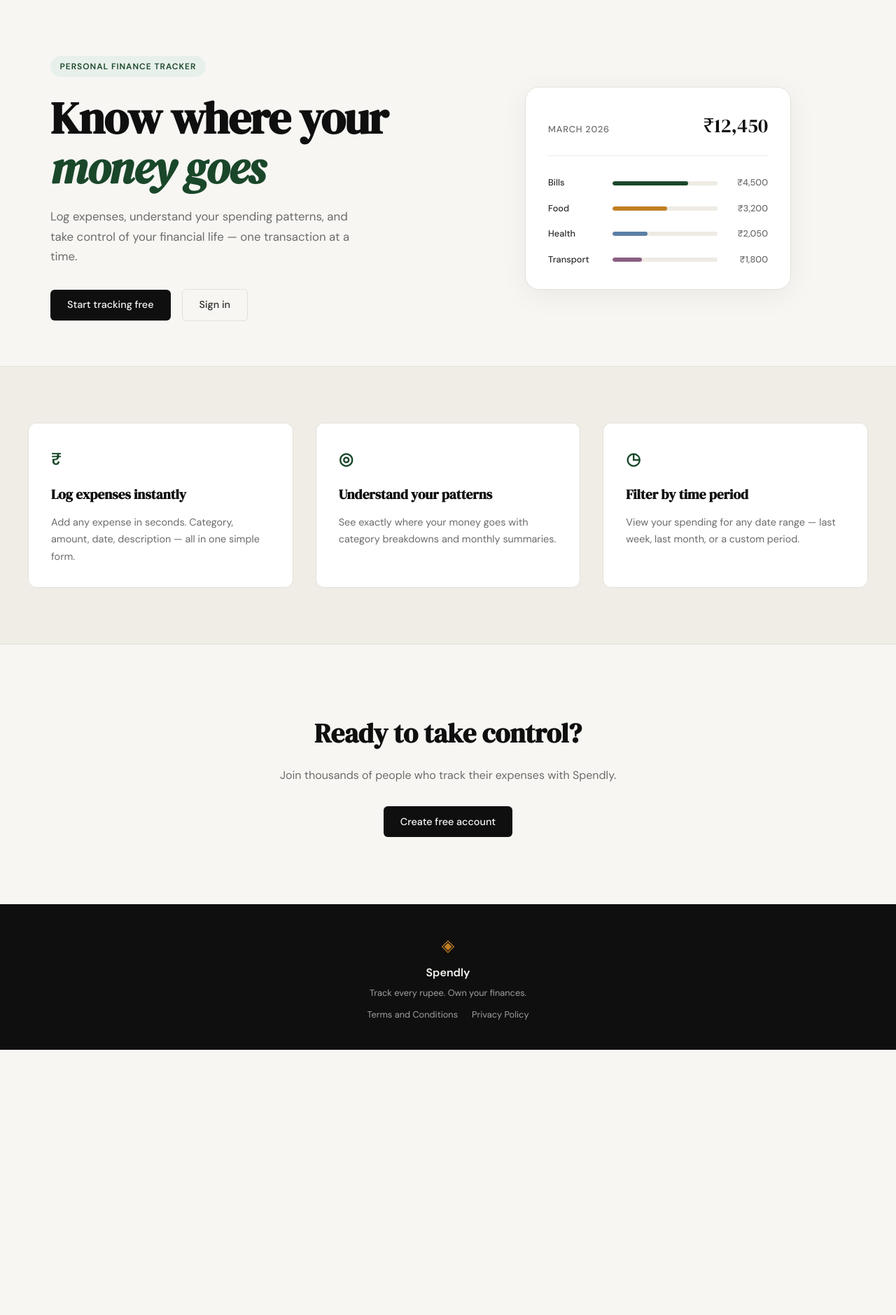
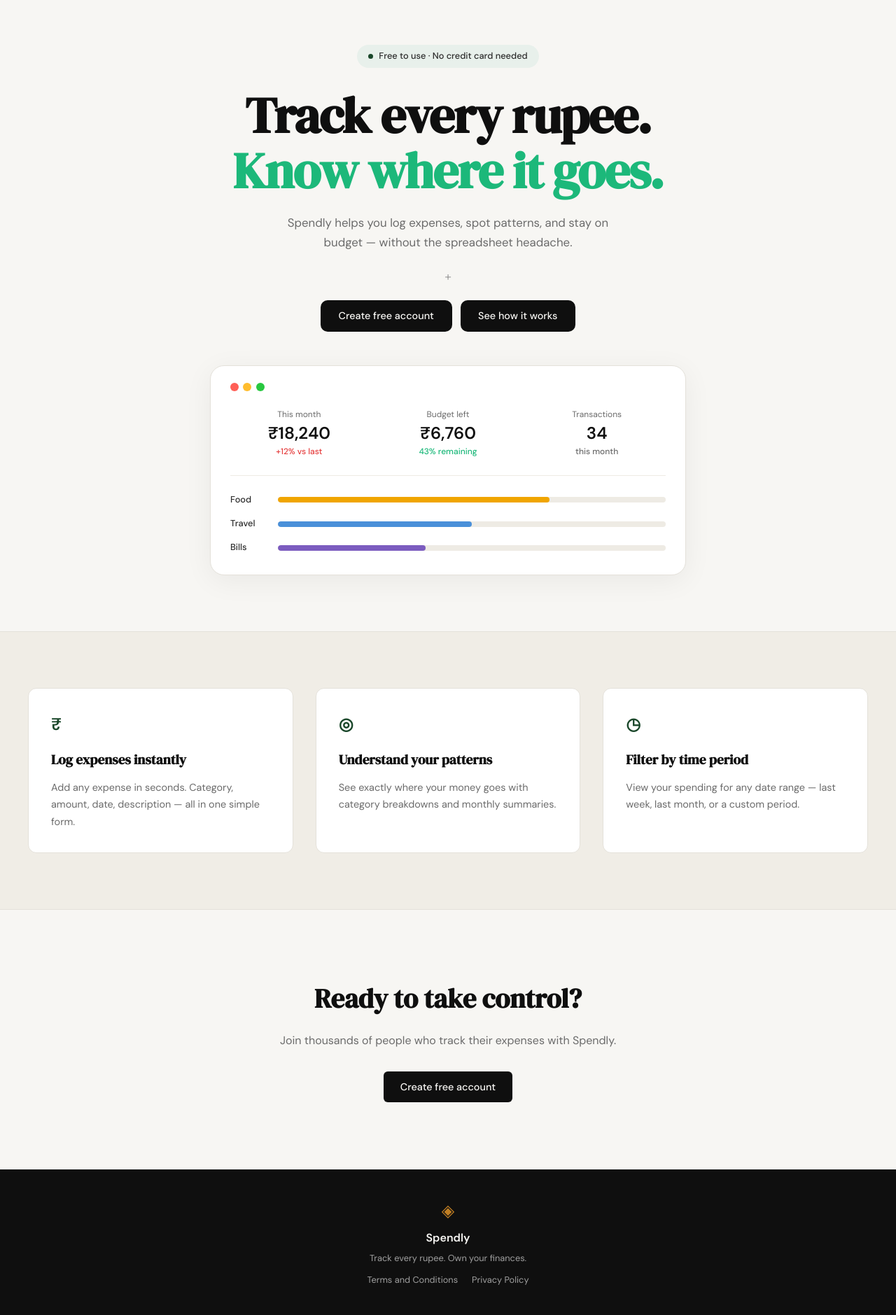
Before and after one commit to Laakhishiv6/Expense-Tracker, a Flask app: page / in a window 1280 px wide. Shown: the part 61-1940 px from the top of the page at 70% size. Before the commit the page ends 1561 px from the top, so only its background shows below. Run offline with Flask 3, Linux system fonts and the light colour scheme.

Commit message:
landing: redeign hero section to match mockup

```diff
--- a/file.txt
+++ b/file.txt
@@ -28,3 +28,9 @@ Include sections like: Data We collect, How We Use Your Data, Data Storage, Thir
 Match the style of terms.html.
 3. In @templates/landing.html, update the "Privacy Policy" footer link href from "#" to "/privacy".
 4. Make sure the appearance look like the website's theme.
+
+git commit -m "landing: add privacy policy page and route"
+
+I've attached a screenshot of teh updated Spendly hero section design.
+
+Modify only teh hero section in @template/landing.html and @static/css/landing.css to match this image exactly. Do not touch other part of the page.
--- a/static/css/style.css
+++ b/static/css/style.css
@@ -124,103 +124,152 @@ a { color: inherit; text-decoration: none; }
 /* ------------------------------------------------------------------ */
 
 .hero {
-    padding: 5rem 2rem 4rem;
-    display: grid;
-    grid-template-columns: 1fr 1fr;
-    gap: 4rem;
-    align-items: center;
+    padding: 4rem 2rem 5rem;
     max-width: var(--max-width);
     margin: 0 auto;
+    text-align: center;
+}
+
+.hero-inner {
+    max-width: 620px;
+    margin: 0 auto 3rem;
 }
 
 .hero-badge {
-    display: inline-block;
+    display: inline-flex;
+    align-items: center;
+    gap: 0.5rem;
     background: var(--accent-light);
-    color: var(--accent);
-    font-size: 0.75rem;
-    font-weight: 600;
-    letter-spacing: 0.08em;
-    text-transform: uppercase;
-    padding: 0.35rem 0.85rem;
+    color: var(--ink-soft);
+    font-size: 0.8rem;
+    font-weight: 500;
+    padding: 0.4rem 1rem;
     border-radius: 999px;
-    margin-bottom: 1.5rem;
+    margin-bottom: 1.75rem;
+}
+
+.hero-badge-dot {
+    width: 7px;
+    height: 7px;
+    background: var(--accent);
+    border-radius: 50%;
+    flex-shrink: 0;
 }
 
 .hero-title {
     font-family: var(--font-display);
-    font-size: clamp(2.5rem, 5vw, 4rem);
+    font-size: clamp(2.75rem, 6vw, 4.5rem);
     line-height: 1.1;
     letter-spacing: -0.02em;
     color: var(--ink);
     margin-bottom: 1.25rem;
 }
 
-.hero-title em {
-    font-style: italic;
-    color: var(--accent);
+.hero-title-accent {
+    color: #1cb87a;
+    display: block;
 }
 
 .hero-subtitle {
     font-size: 1.05rem;
     color: var(--ink-muted);
     line-height: 1.7;
-    max-width: 460px;
-    margin-bottom: 2rem;
+    max-width: 480px;
+    margin: 0 auto 1.25rem;
+}
+
+.hero-divider {
+    font-size: 1.1rem;
+    color: var(--ink-faint);
+    margin-bottom: 1.25rem;
 }
 
 .hero-actions {
     display: flex;
-    gap: 1rem;
+    gap: 0.75rem;
     align-items: center;
+    justify-content: center;
+}
+
+.hero-actions .btn-primary {
+    border-radius: 10px;
+    padding: 0.7rem 1.6rem;
 }
 
 /* ------------------------------------------------------------------ */
-/* Mock card (hero visual)                                             */
+/* Mock window (hero visual)                                           */
 /* ------------------------------------------------------------------ */
 
 .hero-visual {
-    display: flex;
-    justify-content: center;
+    max-width: 680px;
+    margin: 0 auto;
 }
 
-.mock-card {
+.mock-window {
     background: var(--paper-card);
     border: 1px solid var(--border);
     border-radius: var(--radius-lg);
-    padding: 2rem;
-    width: 100%;
-    max-width: 380px;
+    padding: 1.5rem 1.75rem 1.75rem;
     box-shadow: 0 8px 40px rgba(0,0,0,0.06);
 }
 
-.mock-card-header {
+.mock-window-chrome {
     display: flex;
-    justify-content: space-between;
-    align-items: baseline;
-    margin-bottom: 1.75rem;
-    padding-bottom: 1.25rem;
+    gap: 0.4rem;
+    margin-bottom: 1.5rem;
+}
+
+.mock-dot {
+    width: 12px;
+    height: 12px;
+    border-radius: 50%;
+}
+
+.mock-dot-red    { background: #ff5f57; }
+.mock-dot-yellow { background: #ffbd2e; }
+.mock-dot-green  { background: #28c840; }
+
+.mock-stats {
+    display: grid;
+    grid-template-columns: repeat(3, 1fr);
+    gap: 1rem;
+    margin-bottom: 1.5rem;
+    padding-bottom: 1.5rem;
     border-bottom: 1px solid var(--border-soft);
 }
 
-.mock-label {
-    font-size: 0.8rem;
-    font-weight: 500;
-    color: var(--ink-muted);
-    text-transform: uppercase;
-    letter-spacing: 0.06em;
+.mock-stat {
+    display: flex;
+    flex-direction: column;
+    gap: 0.15rem;
 }
 
-.mock-total {
-    font-family: var(--font-display);
-    font-size: 1.75rem;
-    color: var(--ink);
+.mock-stat-label {
+    font-size: 0.75rem;
+    color: var(--ink-muted);
 }
 
-.mock-bars { display: flex; flex-direction: column; gap: 1rem; }
+.mock-stat-value {
+    font-size: 1.5rem;
+    font-weight: 600;
+    color: var(--ink);
+    line-height: 1.2;
+}
+
+.mock-stat-change {
+    font-size: 0.75rem;
+    font-weight: 500;
+}
+
+.mock-change-neg     { color: #e53e3e; }
+.mock-change-pos     { color: #1cb87a; }
+.mock-change-neutral { color: var(--ink-muted); }
+
+.mock-bars { display: flex; flex-direction: column; gap: 0.85rem; }
 
 .mock-bar-row {
     display: grid;
-    grid-template-columns: 80px 1fr 60px;
+    grid-template-columns: 56px 1fr;
     align-items: center;
     gap: 0.75rem;
 }
@@ -229,10 +278,11 @@ a { color: inherit; text-decoration: none; }
     font-size: 0.8rem;
     font-weight: 500;
     color: var(--ink-soft);
+    text-align: left;
 }
 
 .mock-bar-track {
-    height: 6px;
+    height: 8px;
     background: var(--border-soft);
     border-radius: 999px;
     overflow: hidden;
@@ -240,21 +290,12 @@ a { color: inherit; text-decoration: none; }
 
 .mock-bar {
     height: 100%;
-    background: var(--accent);
     border-radius: 999px;
-    transition: width 0.6s ease;
 }
 
-.mock-bar-2 { background: var(--accent-2); }
-.mock-bar-3 { background: #5b7fa6; }
-.mock-bar-4 { background: #8b5e83; }
-
-.mock-amt {
-    font-size: 0.8rem;
-    font-weight: 500;
-    color: var(--ink-muted);
-    text-align: right;
-}
+.mock-bar-food   { background: #f0a500; }
+.mock-bar-travel { background: #4a90d9; }
+.mock-bar-bills  { background: #7c5cbf; }
 
 /* ------------------------------------------------------------------ */
 /* Buttons                                                             */
@@ -596,19 +637,14 @@ a { color: inherit; text-decoration: none; }
 /* ------------------------------------------------------------------ */
 
 @media (max-width: 900px) {
-    .hero {
-        grid-template-columns: 1fr;
-        text-align: center;
-    }
-
-    .hero-subtitle { max-width: 100%; }
-    .hero-actions { justify-content: center; }
-    .hero-visual { display: none; }
-
+    .hero-inner { max-width: 100%; }
     .features-inner { grid-template-columns: 1fr; }
 }
 
 @media (max-width: 600px) {
     .nav-links a:not(.nav-cta) { display: none; }
-    .hero { padding: 3rem 1rem 2rem; }
+    .hero { padding: 2.5rem 1rem 3rem; }
+    .hero-actions { flex-direction: column; }
+    .hero-actions .btn-primary { width: 100%; text-align: center; }
+    .mock-stats { grid-template-columns: 1fr; }
 }
--- a/templates/landing.html
+++ b/templates/landing.html
@@ -6,55 +6,66 @@
 
 <section class="hero">
     <div class="hero-inner">
-        <div class="hero-badge">Personal Finance Tracker</div>
+        <div class="hero-badge">
+            <span class="hero-badge-dot"></span>
+            Free to use · No credit card needed
+        </div>
         <h1 class="hero-title">
-            Know where your<br>
-            <em>money goes</em>
+            Track every rupee.<br>
+            <span class="hero-title-accent">Know where it goes.</span>
         </h1>
         <p class="hero-subtitle">
-            Log expenses, understand your spending patterns,
-            and take control of your financial life —
-            one transaction at a time.
+            Spendly helps you log expenses, spot patterns, and stay
+            on budget — without the spreadsheet headache.
         </p>
+        <div class="hero-divider">+</div>
         <div class="hero-actions">
-            <a href="{{ url_for('register') }}" class="btn-primary">Start tracking free</a>
-            <a href="{{ url_for('login') }}" class="btn-ghost">Sign in</a>
+            <a href="{{ url_for('register') }}" class="btn-primary">Create free account</a>
+            <a href="{{ url_for('login') }}" class="btn-primary">See how it works</a>
         </div>
     </div>
     <div class="hero-visual">
-        <div class="mock-card">
-            <div class="mock-card-header">
-                <span class="mock-label">March 2026</span>
-                <span class="mock-total">₹12,450</span>
+        <div class="mock-window">
+            <div class="mock-window-chrome">
+                <span class="mock-dot mock-dot-red"></span>
+                <span class="mock-dot mock-dot-yellow"></span>
+                <span class="mock-dot mock-dot-green"></span>
+            </div>
+            <div class="mock-stats">
+                <div class="mock-stat">
+                    <span class="mock-stat-label">This month</span>
+                    <span class="mock-stat-value">₹18,240</span>
+                    <span class="mock-stat-change mock-change-neg">+12% vs last</span>
+                </div>
+                <div class="mock-stat">
+                    <span class="mock-stat-label">Budget left</span>
+                    <span class="mock-stat-value">₹6,760</span>
+                    <span class="mock-stat-change mock-change-pos">43% remaining</span>
+                </div>
+                <div class="mock-stat">
+                    <span class="mock-stat-label">Transactions</span>
+                    <span class="mock-stat-value">34</span>
+                    <span class="mock-stat-change mock-change-neutral">this month</span>
+                </div>
             </div>
             <div class="mock-bars">
                 <div class="mock-bar-row">
+                    <span class="mock-cat">Food</span>
+                    <div class="mock-bar-track">
+                        <div class="mock-bar mock-bar-food" style="width: 70%"></div>
+                    </div>
+                </div>
+                <div class="mock-bar-row">
+                    <span class="mock-cat">Travel</span>
+                    <div class="mock-bar-track">
+                        <div class="mock-bar mock-bar-travel" style="width: 50%"></div>
+                    </div>
+                </div>
+                <div class="mock-bar-row">
                     <span class="mock-cat">Bills</span>
                     <div class="mock-bar-track">
-                        <div class="mock-bar" style="width: 72%"></div>
+                        <div class="mock-bar mock-bar-bills" style="width: 38%"></div>
                     </div>
-                    <span class="mock-amt">₹4,500</span>
-                </div>
-                <div class="mock-bar-row">
-                    <span class="mock-cat">Food</span>
-                    <div class="mock-bar-track">
-                        <div class="mock-bar mock-bar-2" style="width: 52%"></div>
-                    </div>
-                    <span class="mock-amt">₹3,200</span>
-                </div>
-                <div class="mock-bar-row">
-                    <span class="mock-cat">Health</span>
-                    <div class="mock-bar-track">
-                        <div class="mock-bar mock-bar-3" style="width: 33%"></div>
-                    </div>
-                    <span class="mock-amt">₹2,050</span>
-                </div>
-                <div class="mock-bar-row">
-                    <span class="mock-cat">Transport</span>
-                    <div class="mock-bar-track">
-                        <div class="mock-bar mock-bar-4" style="width: 28%"></div>
-                    </div>
-                    <span class="mock-amt">₹1,800</span>
                 </div>
             </div>
         </div>
```
Also changed, not shown: deisgn.jpeg (added).
